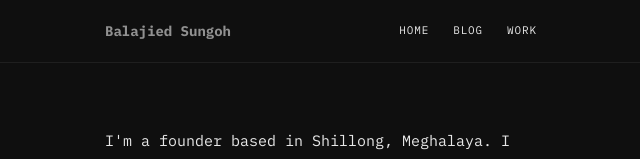
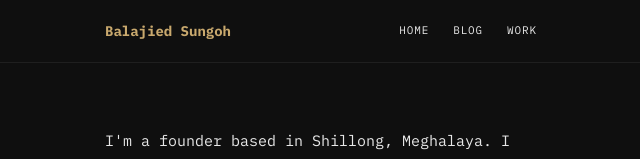
Before and after one commit to balajied29/mysite, a Next.js app: page / in a window 1280 px wide. In both pictures the pointer is over the link "Balajied Sungoh". Shown: the top 159 px of the page, without its empty margins (319-959 px from the left). Built offline with nearby package versions, Linux system fonts and the light colour scheme.

Commit message:
Add warm amber hover colour to all links
Co-Authored-By: Claude Sonnet 4.6 <noreply@anthropic.com>

```diff
--- a/app/globals.css
+++ b/app/globals.css
@@ -8,6 +8,7 @@
   --divider: #1f1f1f;
   --max-width: 480px;
   --padding-x: 24px;
+  --hover: #c9a96e;
 }
 
 *,
@@ -35,11 +36,12 @@ body {
 a {
   color: inherit;
   text-decoration: none;
-  transition: opacity 0.15s;
+  transition: color 0.15s, opacity 0.15s;
 }
 
 a:hover {
-  opacity: 0.6;
+  color: var(--hover);
+  opacity: 1;
 }
 
 button {
```
